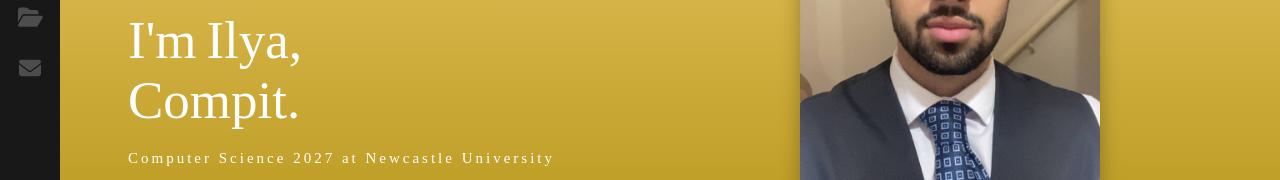
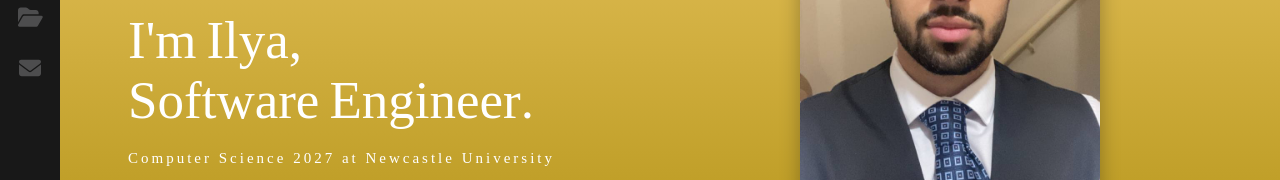
Before and after one commit to Ilya-Seyfouri/portfolio, a React (Vite) app: page / in a window 1280 px wide. Shown: the part 339-519 px from the top of the page. Built offline with nearby package versions, Linux system fonts and the light colour scheme.

Commit message:
fixed home page

```diff
--- a/src/components/Home/index.jsx
+++ b/src/components/Home/index.jsx
@@ -8,7 +8,7 @@ import ilya from './images/ilya.jpg'
 const Home = () => {
     const [letterClass, setLetterClass] = useState('text-animate')
     const nameArray = " Ilya, ".split("");
-    const jobArray = "Compit.".split("");
+    const jobArray = "Software Engineer.".split("");
 
     useEffect(() => {
         const timerId = setTimeout(() => {
```
